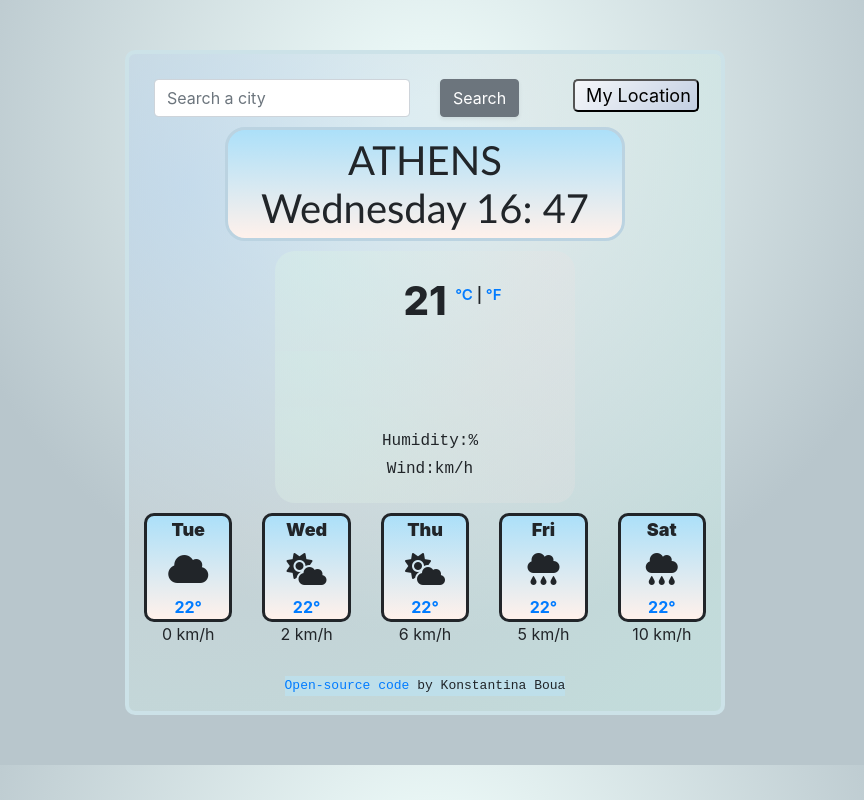
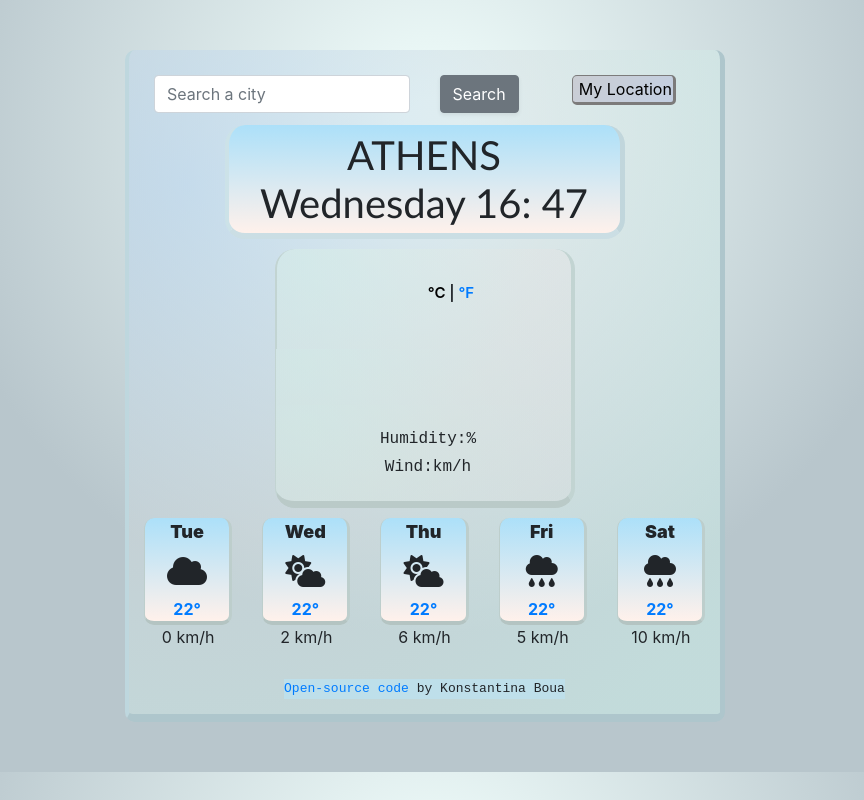
Before and after one commit to JackieTsakie/weather_project, a website built with Parcel: page index.html in a window 1280 px wide. Shown: the whole page, without its empty margins (215-1079 px from the left). Built offline with nearby package versions, Linux system fonts and the light colour scheme; no server answers.

Commit message:
implemented the unit convertion & made some changed to the css

```diff
--- a/index.html
+++ b/index.html
@@ -61,9 +61,9 @@
           <div class="dateTime">Tuesday 10:00</div>
         </h1>
         <h2>
-          <span class="temperature" id="temperature">21</span>
+          <span class="temperature" id="temperature"></span>
           <span class="units">
-            <a href="#" id="celsius-link">°C </a>
+            <a href="#" id="celsius-link" class="active">°C </a>
             | <a href="#" id="fahrenheit-link">°F</a>
           </span>
         </h2>
--- a/src/index.js
+++ b/src/index.js
@@ -49,6 +49,8 @@ function displayWeatherCondition(response) {
     `http://openweathermap.org/img/wn/${response.data.weather[0].icon}@2x.png `
   );
   iconElement.setAttribute("alt", response.data.weather[0].description);
+
+  celsiusTemperature = response.data.main.temp;
 }
 
 function search(city) {
@@ -63,6 +65,11 @@ function handleSubmit(event) {
   search(city);
 }
 
+let form = document.querySelector(".weather-app-form");
+form.addEventListener("submit", handleSubmit);
+
+search("New York");
+
 function showTemperature(response) {
   let temperatureElement = document.querySelector("#temperature");
   temperatureElement.innerHTML = Math.round(response.data.main.temp);
@@ -73,29 +80,28 @@ function showTemperature(response) {
 function convert(event) {
   event.preventDefault();
   let temperatureElement = document.querySelector("#temperature");
-  temperatureElement.innerHTML = Math.round(69.8);
-  // let temperature = temperatureElement.innerHTML;
-  // temperature = Number(temperature);
-  // temperatureElement.innerHTML = Math.round(temperature * 9) / 5 + 32;
+  temperatureCel.classList.remove("active");
+  temperatureFah.classList.add("active");
+  let fahrenheitTemperature = (celsiusTemperature * 9) / 5 + 32;
+  temperatureElement.innerHTML = Math.round(fahrenheitTemperature);
 }
 function convertCel(event) {
   event.preventDefault();
   let temperatureElement = document.querySelector("#temperature");
-  temperatureElement.innerHTML = 21;
-
+  temperatureCel.classList.add("active");
+  temperatureFah.classList.remove("active");
+  temperatureElement.innerHTML = Math.round(celsiusTemperature);
   // temperature = Number(temperature);
   // temperatureElement.innerHTML = Math.round[(fahrenheit-32) * 5]/9;
 }
 
+let celsiusTemperature = null;
+
 let temperatureFah = document.querySelector("#fahrenheit-link");
 temperatureFah.addEventListener("click", convert);
+
 let temperatureCel = document.querySelector("#celsius-link");
 temperatureCel.addEventListener("click", convertCel);
-
-let form = document.querySelector(".weather-app-form");
-form.addEventListener("submit", handleSubmit);
-
-search("New York");
 
 function showPosition(position) {
   // let h1 = document.querySelector("h1");
--- a/src/style.css
+++ b/src/style.css
@@ -9,7 +9,9 @@ body {
   margin: 10px;
 }
 .weather-app {
-  border: 4px solid #cce2e8;
+  border-left: 4px solid #bed7de;
+  border-right: 5px solid #aec6cc;
+  border-bottom: 8px solid #aec6cc;
   border-radius: 10px;
   padding: 15px;
   max-width: 600px;
@@ -36,16 +38,24 @@ h1 {
   margin: 0 auto 10px;
   width: 400px;
   padding: 6px;
-  border: 3px solid rgb(187, 211, 225);
+  border-right: 5px solid #c1d6dc;
+  border-bottom: 6px solid #cbdee4;
+  border-left: 4px solid #cce2e8;
   border-radius: 20px;
   background: linear-gradient(to top, #fff1eb 0%, #ace0f9 100%);
 }
 
 .location-button {
-  font-size: 18px;
-  margin: 0 -10px;
+  line-height: 1.5;
+
+  margin: 0 -10px 10px;
+  padding: 1px;
   border-radius: 5px;
-  background: linear-gradient(135deg, #f5f7fa 0%, #c3cfe2 100%);
+  border-right: 3px solid #7c7b7b;
+  border-left: 1px solid #7c7b7b;
+  border-bottom: 3px solid #7c7b7b;
+  border-top: 1px solid #7c7b7b;
+  background: linear-gradient(135deg, hsl(220, 9%, 81%) 0%, #c3cfe2 100%);
 }
 .dateTime {
   font-weight: 100;
@@ -63,6 +73,9 @@ h2 {
   width: 300px;
   border-top-left-radius: 20px;
   border-top-right-radius: 20px;
+
+  border-left: solid 2px#c2d4d2;
+  border-right: solid 4px #c2d4d2;
 }
 
 #temperature {
@@ -81,22 +94,21 @@ h2 {
   top: -15px;
   text-align: center;
 }
-.fahrenheit-link {
+/* .fahrenheit-link {
   transition: all 150ms ease-in-out;
   border: none;
 }
 .fahrenheit-link:hover {
   background: rgb(193, 247, 247);
   cursor: pointer;
+} */
+
+.units .active {
+  color: black;
+  cursor: default;
 }
-
-.celcius-link {
-  transition: all 150ms ease-in-out;
-  border: none;
-}
-.celsius-link:hover {
-  background: rgb(193, 247, 247);
-  cursor: pointer;
+a {
+  text-decoration: none !important;
 }
 h3 {
   background: radial-gradient(
@@ -110,6 +122,8 @@ h3 {
   line-height: 1;
   font-family: sans-serif;
   font-weight: 500;
+  border-left: solid 1px #c2d4d2;
+  border-right: solid 4px #c2d4d2;
 }
 
 h3:first-letter {
@@ -133,6 +147,9 @@ h3:first-letter {
   margin: 0 auto;
   border-bottom-left-radius: 20px;
   border-bottom-right-radius: 20px;
+  border-bottom: solid 7px #bacac8;
+  border-left: solid 1px#c2d4d2;
+  border-right: solid 4px#c2d4d2;
 }
 
 ul li {
@@ -150,7 +167,9 @@ ul li {
 .cardbody {
   border-top: 30px;
   text-align: center;
-  border: solid;
+  border-left: solid 1px#bdcecc;
+  border-right: solid 3px#bdcecc;
+  border-bottom: solid 4px#b4c4c2;
   border-radius: 10px;
   transition: all 150ms ease-in-out;
   background: linear-gradient(to top, #fff1eb 0%, #ace0f9 100%);
```
